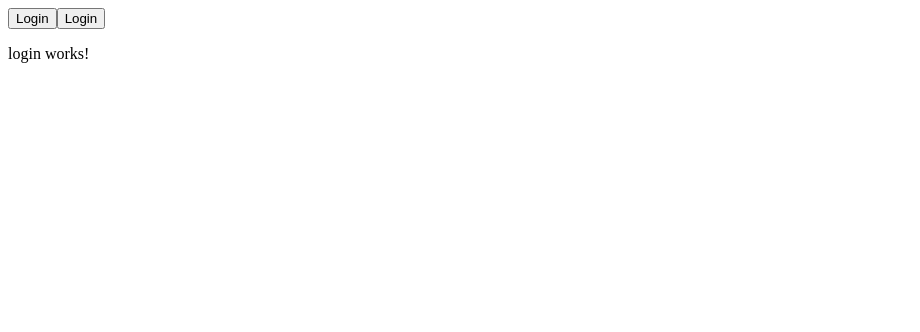
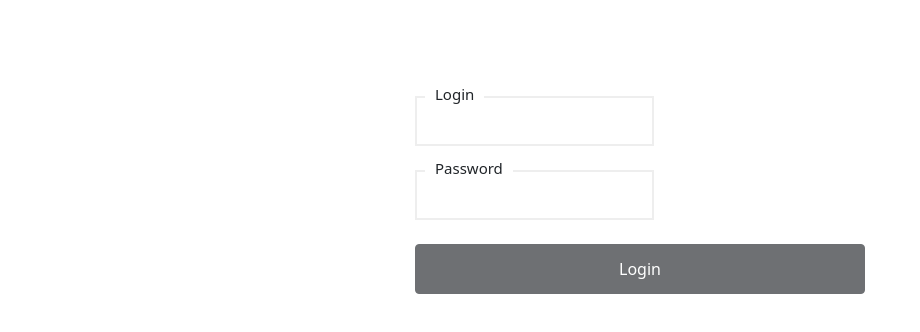
Before and after one commit to Mojzesz007/ZOiZ, an Angular app in the folder zoiz-front/: page /login in a window 1280 px wide. Shown: the top 332 px of the page, without its empty margins (0-920 px from the left). Built offline with nearby package versions, Linux system fonts and the light colour scheme.

Commit message:
add login page

```diff
--- a/zoiz-front/package.json
+++ b/zoiz-front/package.json
@@ -18,6 +18,8 @@
     "@angular/platform-browser": "~13.0.0",
     "@angular/platform-browser-dynamic": "~13.0.0",
     "@angular/router": "~13.0.0",
+    "bootstrap": "^5.1.3",
+    "ngx-bootstrap": "^8.0.0",
     "rxjs": "~7.4.0",
     "tslib": "^2.3.0",
     "zone.js": "~0.11.4"
--- a/zoiz-front/src/app/app.component.html
+++ b/zoiz-front/src/app/app.component.html
@@ -1,2 +1 @@
-<button [routerLink]="'/login'">Login</button>
 <router-outlet></router-outlet>
--- a/zoiz-front/src/app/app.module.ts
+++ b/zoiz-front/src/app/app.module.ts
@@ -5,6 +5,7 @@ import { AppComponent } from './app.component';
 import { RouterModule } from '@angular/router';
 import { routes } from './app.routing';
 import { LoginModule } from './login/login/login.module';
+import { BrowserAnimationsModule } from '@angular/platform-browser/animations';
 
 @NgModule({
   declarations: [
@@ -15,7 +16,8 @@ import { LoginModule } from './login/login/login.module';
     RouterModule.forRoot(routes),
     LoginModule,
     BrowserModule,
-    HttpClientModule
+    HttpClientModule,
+    BrowserAnimationsModule
   ],
   providers: [],
   bootstrap: [AppComponent]
--- a/zoiz-front/src/app/app.routing.ts
+++ b/zoiz-front/src/app/app.routing.ts
@@ -7,19 +7,11 @@ import { LoginComponent } from "./login/login/login.component";
 export const routes: Route[] = [
     {
         path     : '',
-        component: AppComponent,
-        children : [
-            {
-                path     : 'login',
-                component: LoginComponent,
-
-            },
-            {
-                path     : 'dashboard',
-                component: DashboardComponent,
-                canActivate: [AppGuard],
-            },
-
-        ]
-    }
+        component: DashboardComponent,
+        canActivate: [AppGuard],
+    },
+    {
+        path     : 'login',
+        component: LoginComponent,
+    },
 ];
--- a/zoiz-front/src/app/login/login/login.component.html
+++ b/zoiz-front/src/app/login/login/login.component.html
@@ -1 +1,26 @@
-<p>login works!</p>
+<div class="container mt-5">
+    <div class="row d-flex justify-content-center">
+        <div class="col-md-6">
+            <div class="card px-5 py-5">
+                <form [formGroup]="loginForm" (submit)="onSubmit()">
+
+                    <div class="form-data">
+                        <div class="forms-inputs mb-4">
+                            <span>Login</span>
+                            <input [formControlName]="'login'" autocomplete="off" type="text">
+                            <div *ngIf="loginForm.invalid" class="invalid-feedback">A valid email is required!</div>
+                        </div>
+                        <div class="forms-inputs mb-4">
+                            <span>Password</span>
+                            <input [formControlName]="'password'" autocomplete="off" type="password">
+                            <div *ngIf="loginForm.invalid" class="invalid-feedback">Password must be 8 character!</div>
+                        </div>
+                        <div class="mb-3">
+                            <button [disabled]="loginForm.invalid" type="submit" class="btn btn-dark w-100">Login</button>
+                        </div>
+                    </div>
+                </form>
+            </div>
+        </div>
+    </div>
+</div>
--- a/zoiz-front/src/app/login/login/login.component.scss
+++ b/zoiz-front/src/app/login/login/login.component.scss
@@ -0,0 +1,45 @@
+body {
+    background: #000
+}
+
+.card {
+    border: none;
+    height: 320px
+}
+
+.forms-inputs {
+    position: relative
+}
+
+.forms-inputs span {
+    position: absolute;
+    top: -18px;
+    left: 10px;
+    background-color: #fff;
+    padding: 5px 10px;
+    font-size: 15px
+}
+
+.forms-inputs input {
+    height: 50px;
+    border: 2px solid #eee
+}
+
+.forms-inputs input:focus {
+    box-shadow: none;
+    outline: none;
+    border: 2px solid #000
+}
+
+.btn {
+    height: 50px
+}
+
+.success-data {
+    display: flex;
+    flex-direction: column
+}
+
+.bxs-badge-check {
+    font-size: 90px
+}
--- a/zoiz-front/src/app/login/login/login.component.ts
+++ b/zoiz-front/src/app/login/login/login.component.ts
@@ -1,4 +1,5 @@
 import { Component, OnInit } from '@angular/core';
+import { FormControl, FormGroup, Validators } from '@angular/forms';
 
 @Component({
   selector: 'app-login',
@@ -7,9 +8,21 @@ import { Component, OnInit } from '@angular/core';
 })
 export class LoginComponent implements OnInit {
 
+
+
+  loginForm = new FormGroup({
+    login: new FormControl('', Validators.required),
+    password: new FormControl('', Validators.required)
+  })
+
   constructor() { }
 
   ngOnInit(): void {
   }
 
+  onSubmit(): void {
+    console.log(this.loginForm.value);
+
+  }
+
 }
--- a/zoiz-front/src/app/login/login/login.module.ts
+++ b/zoiz-front/src/app/login/login/login.module.ts
@@ -1,6 +1,7 @@
 import { NgModule } from '@angular/core';
 import { CommonModule } from '@angular/common';
 import { LoginComponent } from './login.component';
+import { FormsModule, ReactiveFormsModule } from '@angular/forms';
 
 
 
@@ -9,7 +10,9 @@ import { LoginComponent } from './login.component';
     LoginComponent
   ],
   imports: [
-    CommonModule
+    CommonModule,
+    FormsModule,
+    ReactiveFormsModule
   ]
 })
 export class LoginModule { }
--- a/zoiz-front/src/index.html
+++ b/zoiz-front/src/index.html
@@ -1,13 +1,17 @@
 <!doctype html>
 <html lang="en">
+
 <head>
     <meta charset="utf-8">
     <title>ZoizFront</title>
     <base href="/">
     <meta name="viewport" content="width=device-width, initial-scale=1">
     <link rel="icon" type="image/x-icon" href="favicon.ico">
+    <link href="https://cdn.jsdelivr.net/npm/bootstrap@4.5.3/dist/css/bootstrap.min.css" rel="stylesheet" crossorigin="anonymous" integrity="sha384-TX8t27EcRE3e/ihU7zmQxVncDAy5uIKz4rEkgIXeMed4M0jlfIDPvg6uqKI2xXr2">
 </head>
+
 <body>
     <app-root></app-root>
 </body>
+
 </html>
--- a/zoiz-front/src/styles.scss
+++ b/zoiz-front/src/styles.scss
@@ -1 +1,7 @@
 /* You can add global styles to this file, and also import other style files */
+
+/* Importing Bootstrap SCSS file. */
+@import "~bootstrap/scss/bootstrap";
+
+/* Importing Datepicker SCSS file. */
+@import "node_modules/ngx-bootstrap/datepicker/bs-datepicker";
```
Also changed, not shown: 1 other file (tests, documents, lock files or other folders). Lines whose indentation alone changed are shown as unchanged.
